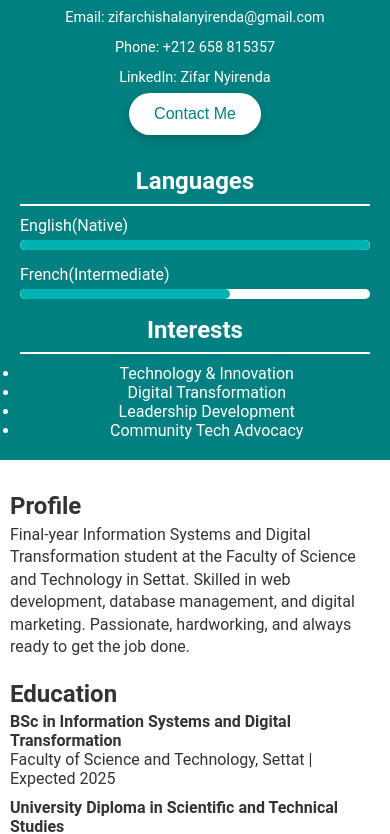
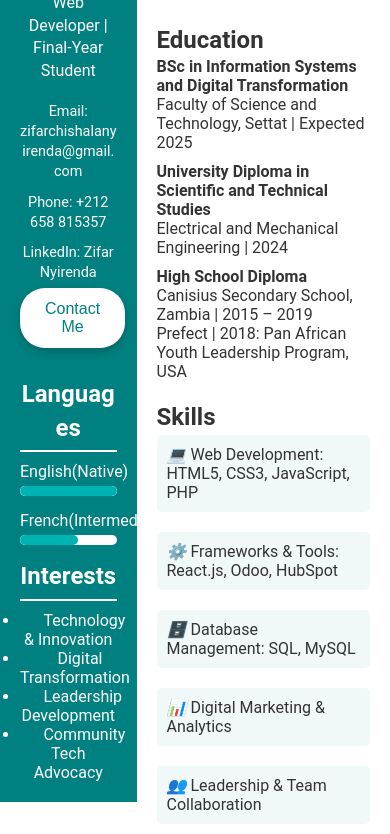
Before and after one commit to zifarnyirenda/my-cv, a plain HTML site: page index.html in a window 390 px wide. Shown: the part 274-1108 px from the top of the page. Drawn offline with Linux system fonts and the light colour scheme.

Commit message:
Update style.css

```diff
--- a/style.css
+++ b/style.css
@@ -211,17 +211,20 @@ footer {
         padding: 10px;
     }
 
-    .left-panel, .right-panel {
-        width: 100%;
-        height: auto;
-        overflow-y: scroll;
-    }
+   .left-panel, .right-panel {
+    padding: 20px;
+    height: 100%;
+    overflow-y: auto;
+}
 
-    .left-panel {
-        margin-bottom: 20px;
-    }
+.left-panel {
+    width: 35%;
+    background-color: #008080;
+    color: #ffffff;
+    text-align: center;
+}
 
-    .right-panel {
-        padding: 10px;
-    }
+.right-panel {
+    width: 65%;
+    color: #333333;
 }
```
